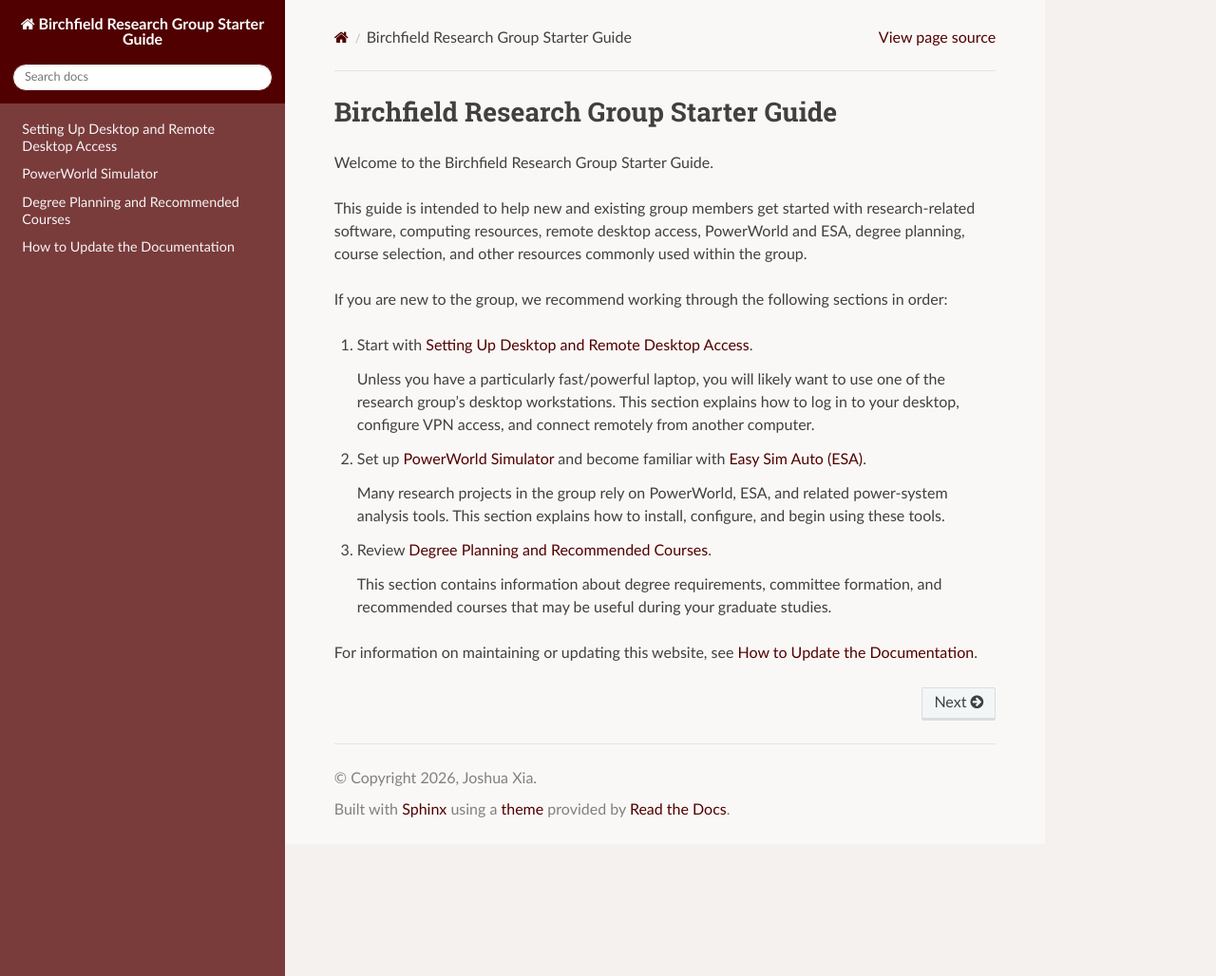
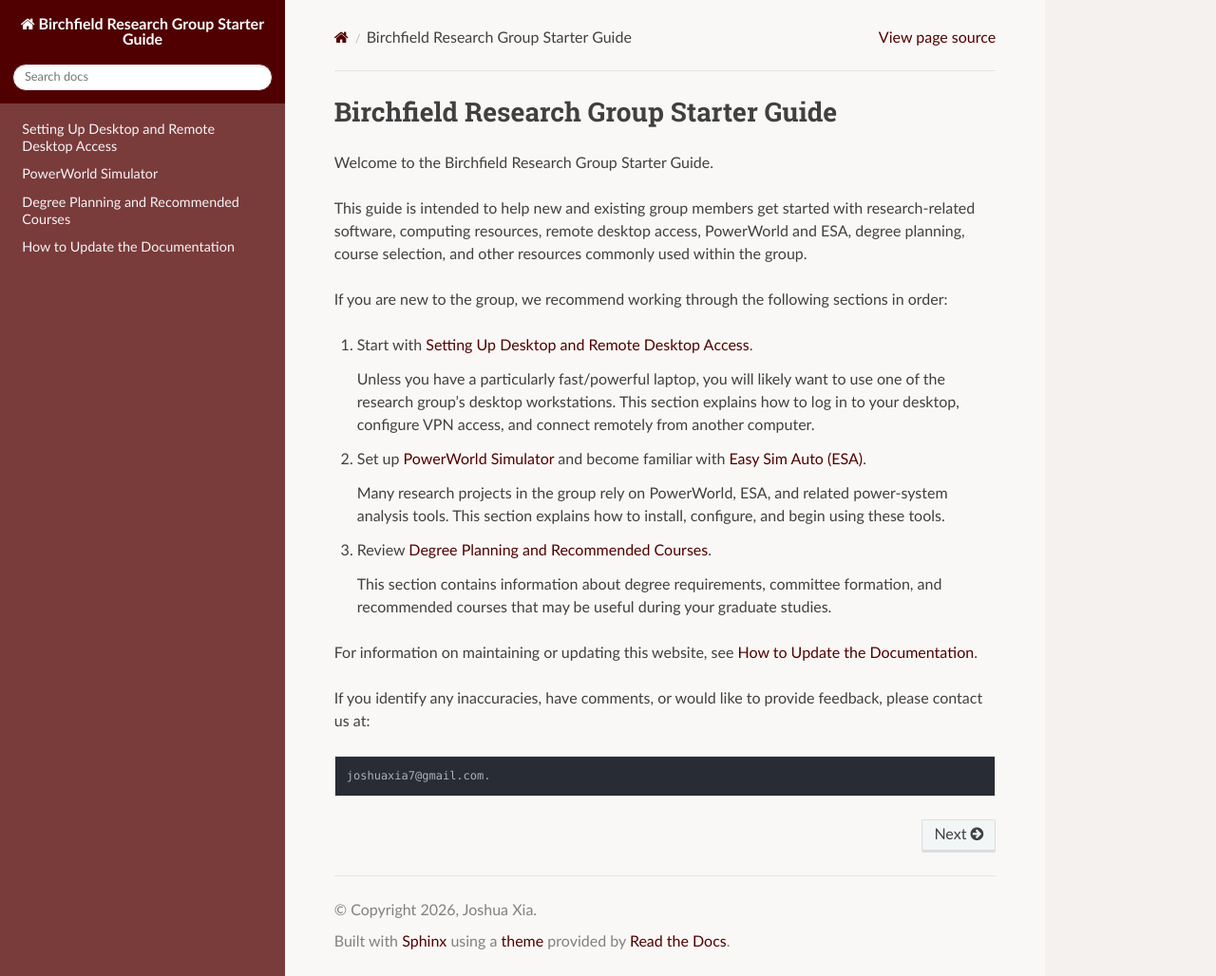
Before and after one commit to joshua-x-7/Birchfield_Starting_Guide, a Sphinx documentation site: the page built from docs/source/index.rst, in a window 1280 px wide and 1028 px high. Shown: the whole window at 95% size. Built offline with Sphinx 7.4.7 and the Read the Docs theme 3.1.0, drawn with Linux system fonts in a browser that asks for light colours.

Commit message:
Update to add contact info

```diff
--- a/docs/source/index.rst
+++ b/docs/source/index.rst
@@ -40,3 +40,10 @@ For information on maintaining or updating this website, see
    PowerWorld Simulator
    Degree_Planning
    How to Edit Documentation
+
+If you identify any inaccuracies, have comments,
+or would like to provide feedback, please contact us at:
+
+.. code-block:: text
+
+    joshuaxia7@gmail.com.
```
Also changed, not shown: 5 other files.
